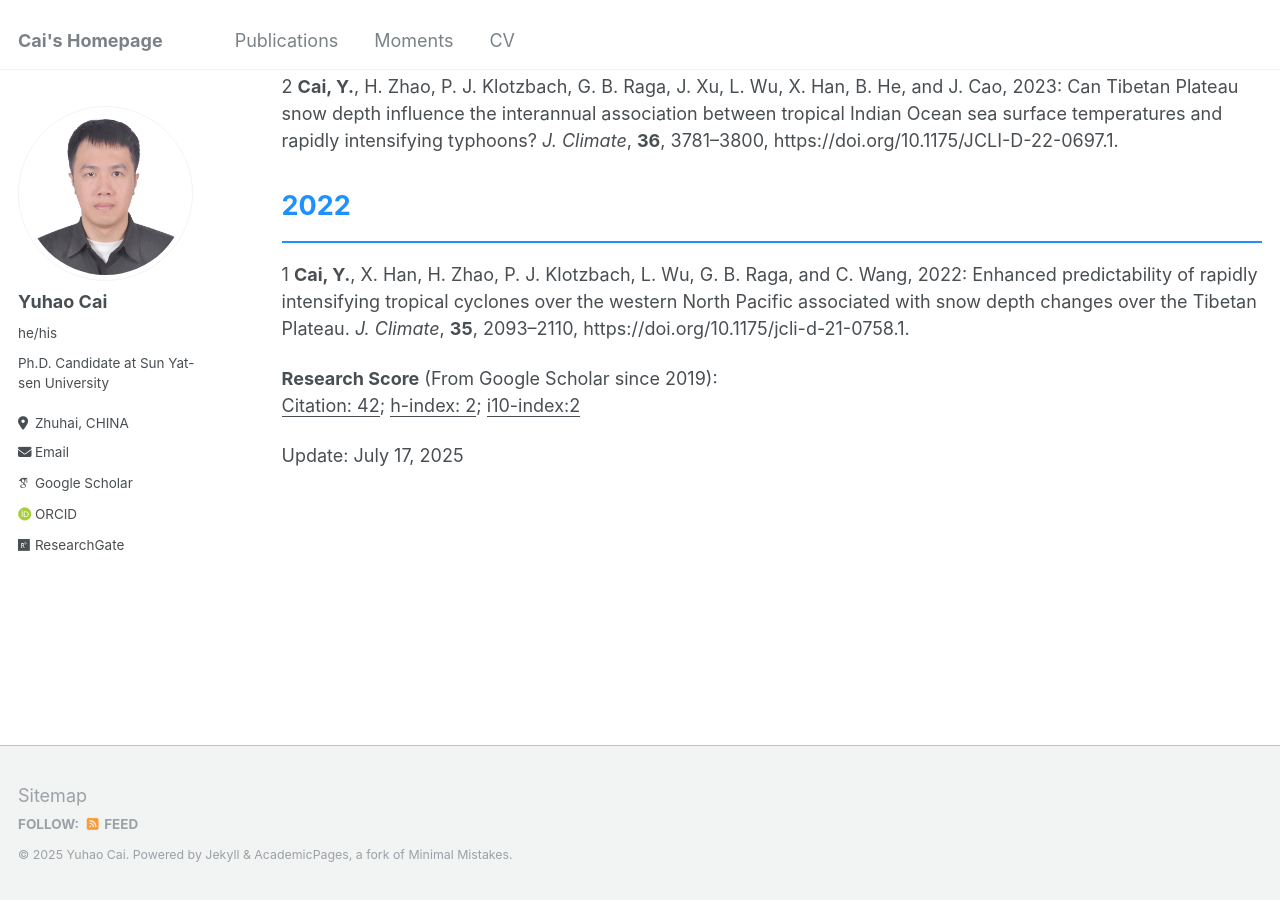
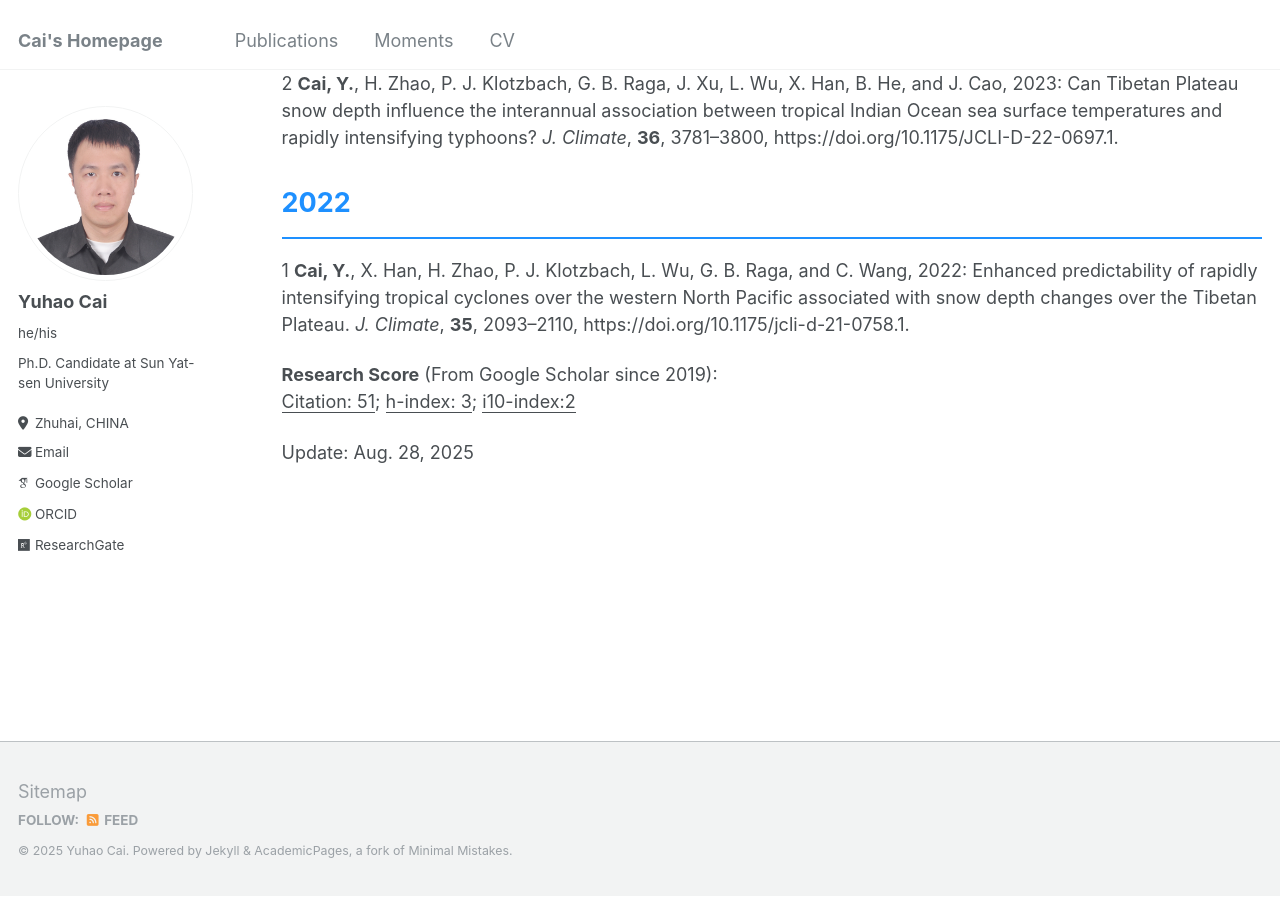
Before and after one commit to caiyh63/caiyh63.github.io, a Jekyll site: the page built from _publications/2009-10-01-paper-title-number-1.md, in a window 1280 px wide and 900 px high, scrolled down 731 px. Built offline with Jekyll 4.4.1, drawn with Linux system fonts in a browser that asks for light colours; some web fonts are replaced.

Commit message:
Update 2009-10-01-paper-title-number-1.md

```diff
--- a/_publications/2009-10-01-paper-title-number-1.md
+++ b/_publications/2009-10-01-paper-title-number-1.md
@@ -15,7 +15,7 @@ author_profile: true
 Xu, J., H. Fan, S. Yang, Y. Cai, M. Collins and W. Yu, 2025: Seasonality of the South Pacific Meridional Mode: Role of oceanic meridional advective feedback.
 
 
-## <span style="color:#1E90FF">2025</span>
+### <span style="color:#1E90FF; font-size:1.5em">2025</span>
 <hr style="border: none; background-color: #1E90FF; height: 2px;"/>
 5 **Cai, Y.**, S. Yang, H. Wu, W. Chen and J. Xu, 2025: Environmental features related to the decadal variation of South China Sea tropical cyclogenesis in the context of summer monsoon. _Environ. Res. Lett._, **20**, 034026, https://doi.org/10.1088/1748-9326/adad89
 
@@ -33,7 +33,7 @@ Xu, J., H. Fan, S. Yang, Y. Cai, M. Collins and W. Yu, 2025: Seasonality of the
 
 1  **Cai, Y.**, X. Han, H. Zhao, P. J. Klotzbach, L. Wu, G. B. Raga, and C. Wang, 2022: Enhanced predictability of rapidly intensifying tropical cyclones over the western North Pacific associated with snow depth changes over the Tibetan Plateau. _J. Climate_, **35**, 2093–2110, https://doi.org/10.1175/jcli-d-21-0758.1.
 
-**Research Score** (From Google Scholar since 2019):<br> <u>Citation: 42</u>; <u>h-index: 2</u>; <u>i10-index:2</u>
+**Research Score** (From Google Scholar since 2019):<br> <u>Citation: 51</u>; <u>h-index: 3</u>; <u>i10-index:2</u>
 
 
-Update: July 17, 2025
+Update: Aug. 28, 2025
```
